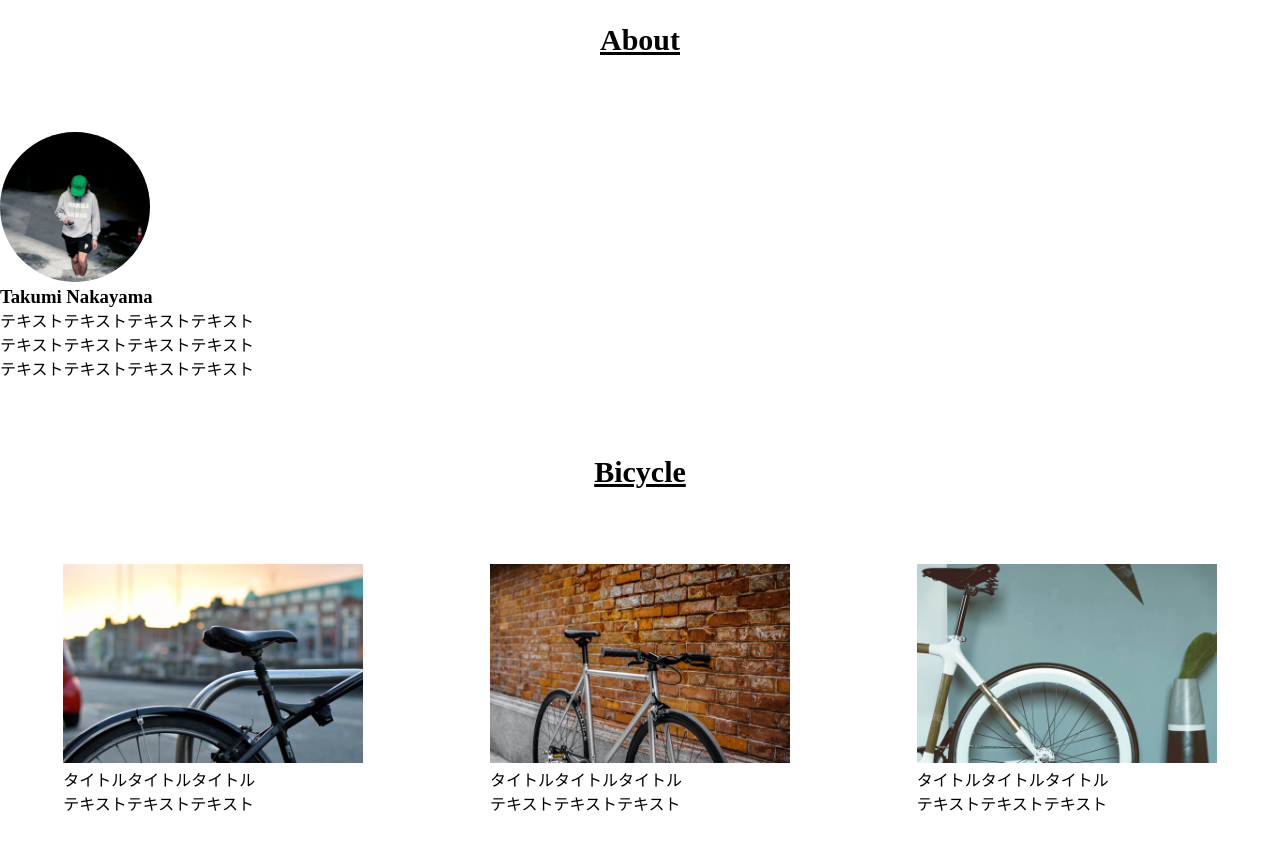
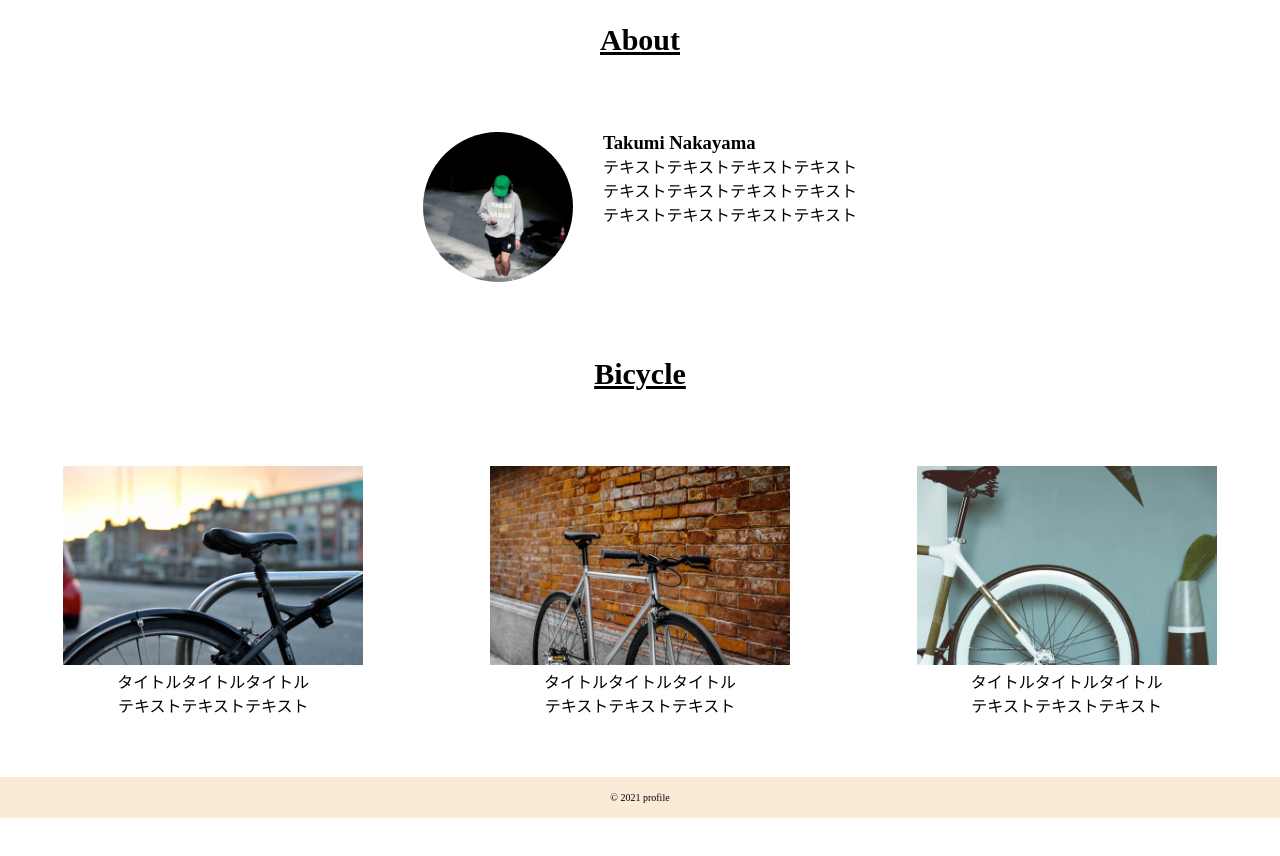
Before and after one commit to nata1228/profile, a plain HTML site: page index.html in a window 1280 px wide. Shown: the part 1080-1936 px from the top of the page. After the commit the page ends 1898 px from the top, so only its background shows below. Drawn offline with Linux system fonts and the light colour scheme.

Commit message:
修正しました。

```diff
--- a/css/style.css
+++ b/css/style.css
@@ -45,3 +45,27 @@ h2{
     justify-content: space-around;
     margin-bottom: 60px;
 }
+
+.me{
+    display:flex;
+    justify-content: center;
+}
+
+.me-profile{
+    margin-left:30px;
+}
+
+p{
+    text-align: center;
+}
+
+footer{
+    text-align: center;
+    font-size: 10px;
+    background-color: antiquewhite;
+    padding:15px;
+}
+
+header{
+    background-color:antiquewhite
+}
--- a/index.html
+++ b/index.html
@@ -5,7 +5,7 @@
     <meta http-equiv="X-UA-Compatible" content="IE=edge">
     <meta name="viewport" content="width=device-width, initial-scale=1.0">
     <link rel="stylesheet" href="css/style.css">
-    <title>Document</title>
+    <title>Profile</title>
 </head>
 <body>
     <header>
@@ -30,10 +30,13 @@
                 <h2>About</h2>
                 <div class="me">
                     <img src="images/about.jpg">
-                    <h3>Takumi Nakayama</h3>
+                    <div class="me-profile">
+                        <h3>Takumi Nakayama</h3>
                     <p>テキストテキストテキストテキスト<br>
                         テキストテキストテキストテキスト<br>
                         テキストテキストテキストテキスト</p>
+                    </div>
+
                 </div>
 
                     <h2>Bicycle</h2>
@@ -59,8 +62,10 @@
             </div>
 
         </div>
+    </main>
 
-
-    </main>
+    <footer>
+        <p　id="footer">&copy; 2021 profile</p>
+    </footer>
 </body>
 </html>
```
